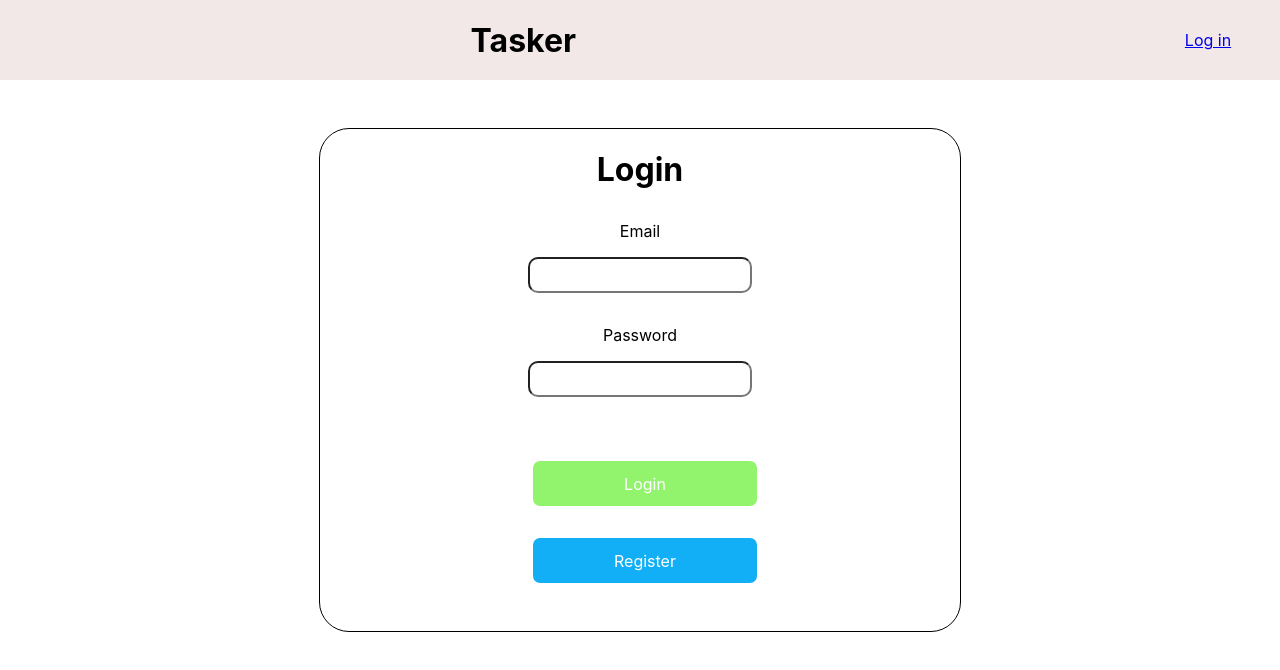
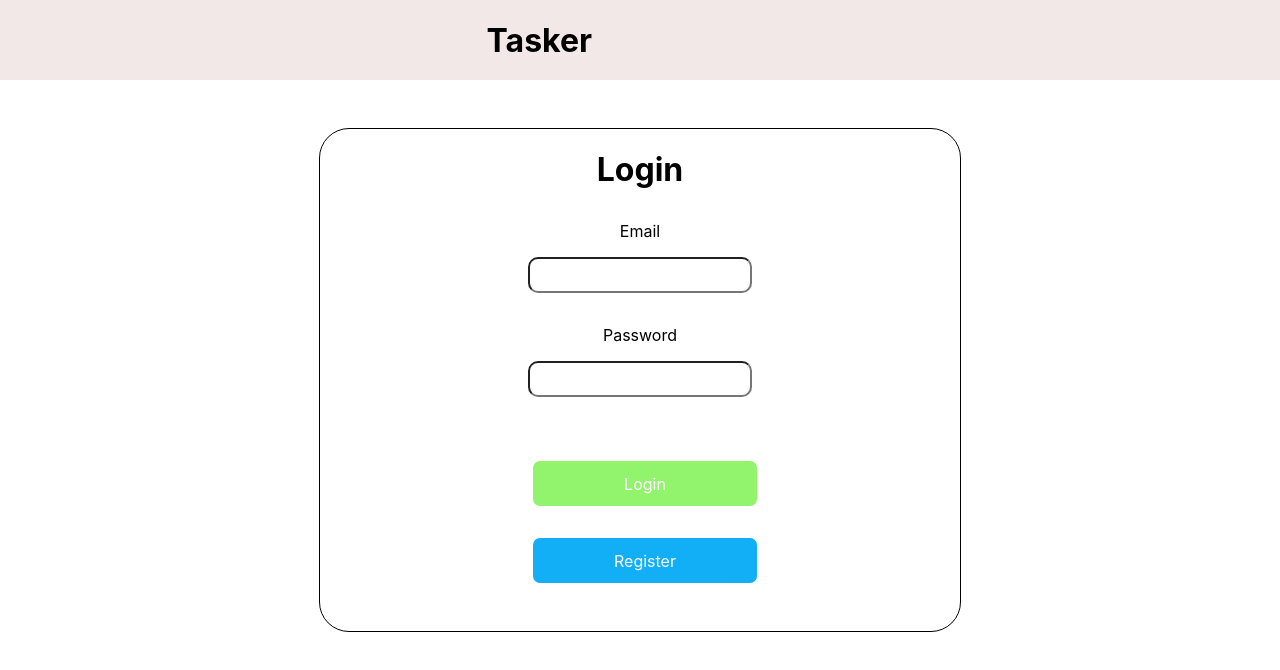
Before and after one commit to Dante-Berishaj/tasker, a React (Create React App) app: page / in a window 1280 px wide. Shown: the top 670 px of the page. Built offline with nearby package versions, Linux system fonts and the light colour scheme.

Commit message:
nav adjustments

```diff
--- a/src/components/Nav.js
+++ b/src/components/Nav.js
@@ -5,7 +5,6 @@ import classes from './Nav.module.css';
 const Nav = () => {
 
     let token = localStorage.getItem('token')
-    console.log(token)
 
     let content =  <ul>
     <h1>Tasker</h1>
@@ -23,9 +22,6 @@ const Nav = () => {
     if(!token){
         content = <ul>
             <h1>Tasker</h1>
-        <li>
-            <Link to='/'>Log in</Link>
-        </li>
         </ul>
     }
 
--- a/src/components/Nav.module.css
+++ b/src/components/Nav.module.css
@@ -27,5 +27,5 @@
 }
 
 .nav h1{
-    margin-right: 35rem;
+    margin-right: 43rem;
 }
```
